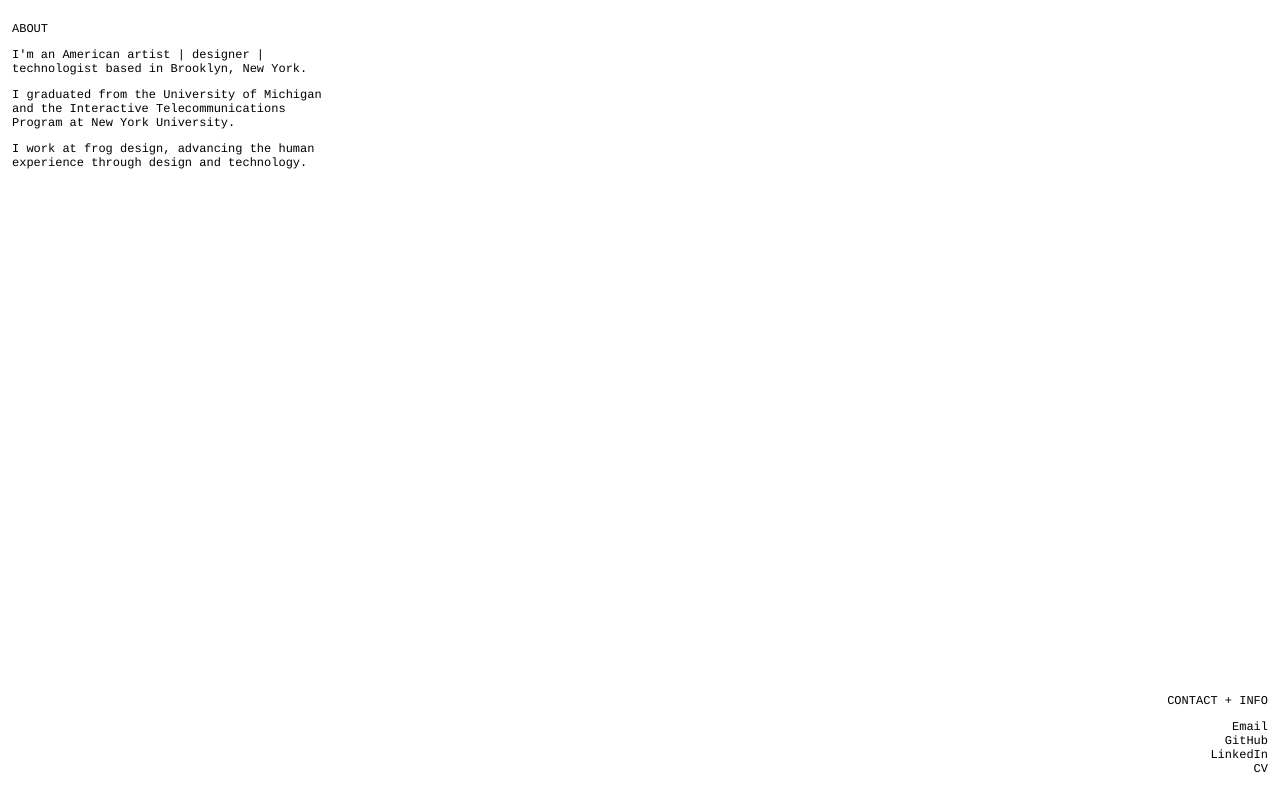
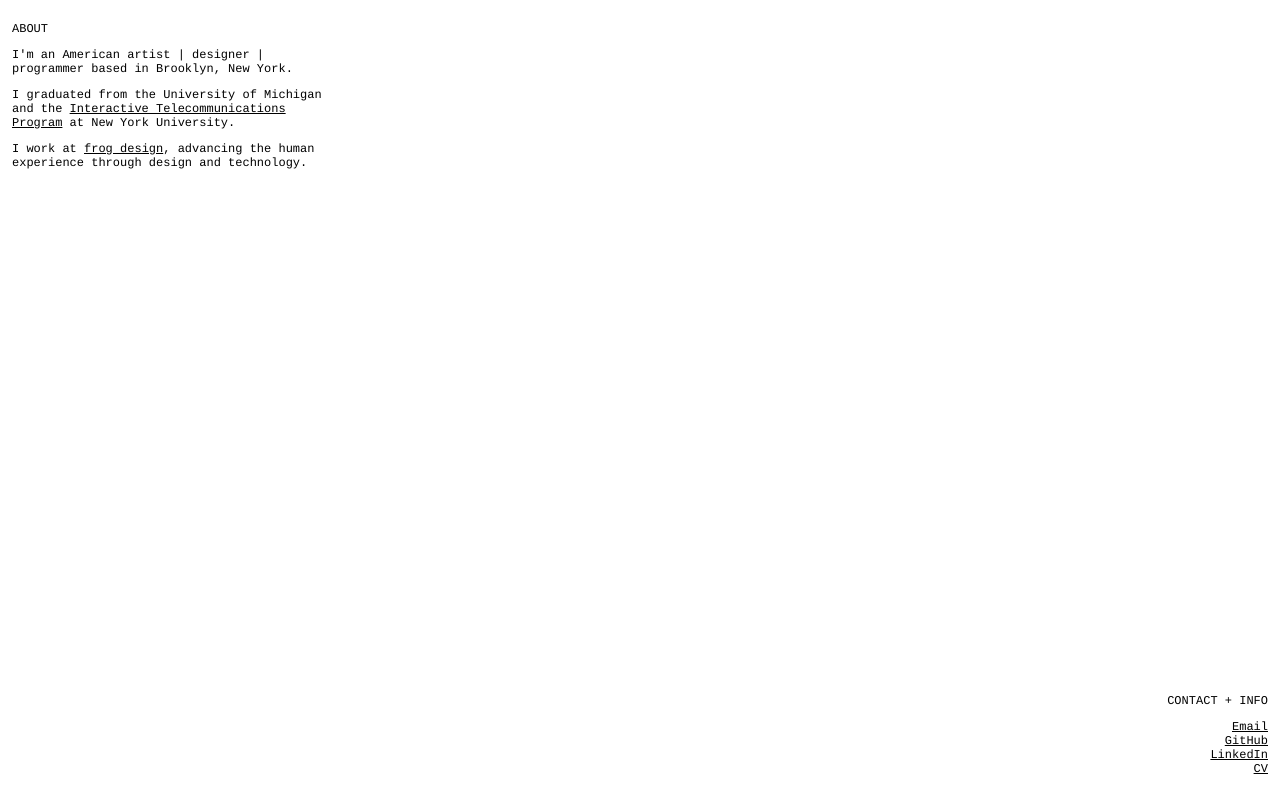
Before and after one commit to jffng/jffngdotcom, a PHP site: template site/templates/home.php in a window 1280 px wide. Run offline with PHP 8.4, Linux system fonts and the light colour scheme; the template is opened without the code that fills it, so the values that code supplies are empty; some libraries are stand-ins or nearby versions; some web fonts are replaced.

Commit message:
link updates

```diff
--- a/assets/css/index.css
+++ b/assets/css/index.css
@@ -86,12 +86,12 @@ html, body {
 }
 
 a {
-    text-decoration: none;
+    text-decoration: underline;
     color: black;
 }
 
 a:hover {
-    background-color: #00C1FF;
+    background-color: yellow;
     cursor: crosshair;
 }
 
--- a/site/templates/home.php
+++ b/site/templates/home.php
@@ -26,7 +26,7 @@ $projects = page('projects')->children()->visible();
       <div class="block tl">
         <div class="padded">
           <h2 class="header">About</h2>
-          <p>I'm an American artist | designer | technologist based in Brooklyn, New York.</p>
+          <p>I'm an American artist | designer | programmer based in Brooklyn, New York.</p>
           <p>I graduated from the University of Michigan and the <a target="_blank" href="https://tisch.nyu.edu/itp">Interactive Telecommunications Program</a> at New York University.</p>
           <p>I work at <a target="_blank" href="https://www.frogdesign.com">frog design</a>, advancing the human experience through design and technology.</p>
         </div>
```
